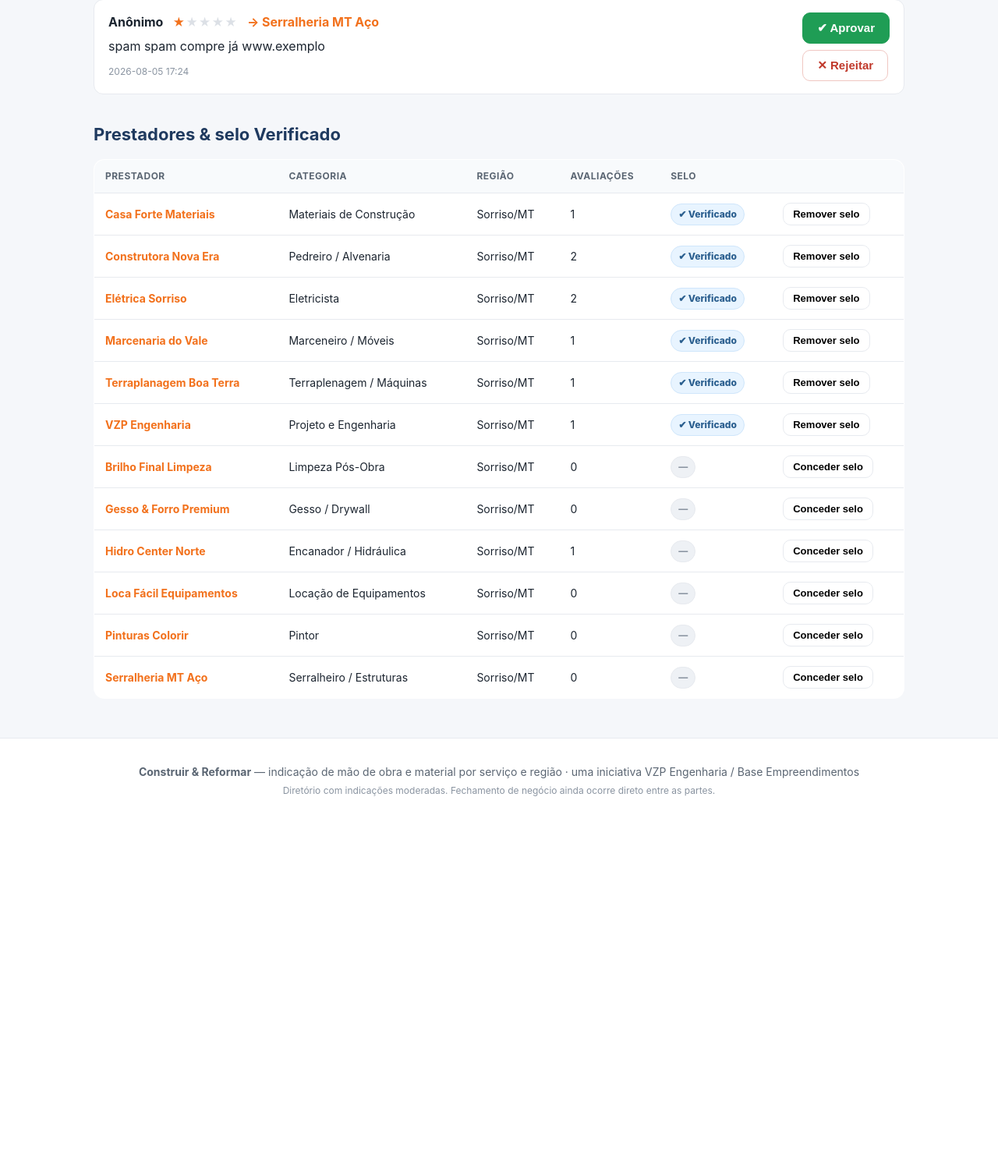
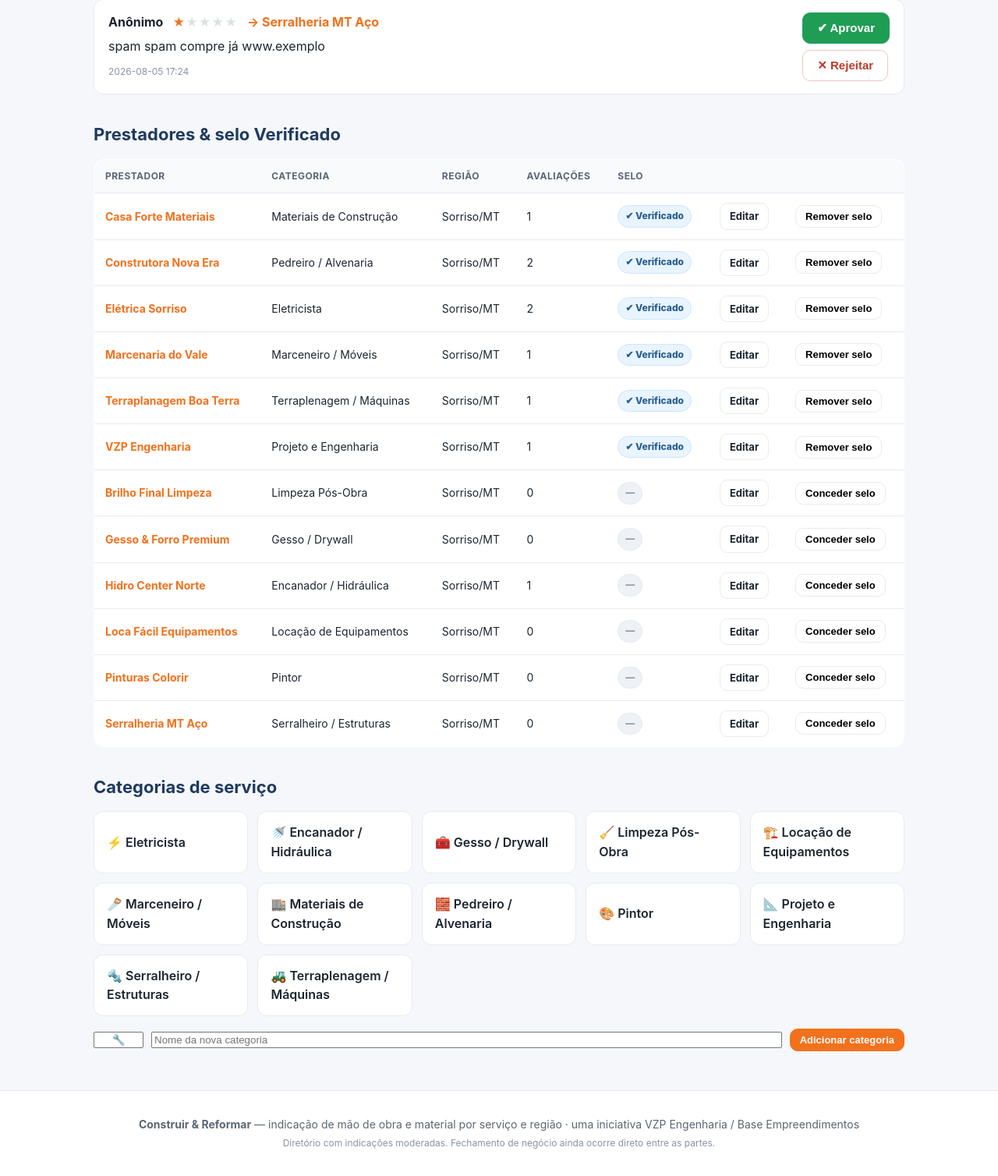
Before and after one commit to vitorzanchetpereira/vzp-construir-reformar-app-web, a Flask app: page /admin in a window 1280 px wide. Shown: the part 360-1868 px from the top of the page at 78% size. Before the commit the page ends 1381 px from the top, so only its background shows below. Run offline with Flask 3, Linux system fonts and the light colour scheme; the visitor is signed in with stand-in values (Sample User, id 1); data comes from the database, SQL or seed files in the repository; some libraries are stand-ins or nearby versions.

Commit message:
Adiciona API JSON (conector MCP) e admin: criar categoria, editar prestador
API por token (Authorization: Bearer, separada da sessão do navegador):
POST /api/login, GET/POST /api/categorias, GET /api/regioes, GET/POST
/api/prestadores, PUT /api/prestadores/<id>, GET /api/avaliacoes/pendentes,
POST /api/avaliacoes/<id>/aprovar|rejeitar — usada pelo conector MCP do
Claude para a Ana operar sem precisar do site. Cadastro de prestador via
API acha-antes-de-criar (não duplica) e relê após gravar.

No admin (site), duas capacidades que faltavam: criar categoria de serviço
nova, e editar QUALQUER prestador (antes só o próprio prestador editava o
próprio perfil). Extrai a lógica de atualização para _atualizar_dados_
prestador, reusada pelas duas rotas.

Co-Authored-By: Claude Sonnet 5 <noreply@anthropic.com>

```diff
--- a/app.py
+++ b/app.py
@@ -9,8 +9,9 @@ import re
 import secrets
 from functools import wraps
 from flask import (Flask, render_template, request, redirect, url_for,
-                   flash, abort, session)
+                   flash, abort, session, jsonify, g)
 from werkzeug.security import generate_password_hash, check_password_hash
+import api_auth
 import db
 import uploads
 
@@ -26,7 +27,11 @@ def _fmt_data(valor, n=10):
 
 @app.before_request
 def csrf_protect():
-    """Gera um token de sessão e valida todo POST (proteção CSRF)."""
+    """Gera um token de sessão e valida todo POST (proteção CSRF).
+    As rotas /api/* autenticam por token (Authorization: Bearer), não por
+    cookie de sessão — CSRF não se aplica a elas, então ficam de fora."""
+    if request.path.startswith("/api/"):
+        return
     if "csrf" not in session:
         session["csrf"] = secrets.token_hex(16)
     if request.method == "POST":
@@ -48,6 +53,27 @@ def _slugify(*partes):
     texto = " ".join(partes).lower()
     texto = re.sub(r"[^a-z0-9]+", "-", texto).strip("-")
     return texto
+
+
+def _slug_categoria_unico(nome):
+    base = _slugify(nome) or "categoria"
+    slug = base
+    i = 2
+    while db.query("SELECT 1 FROM categorias WHERE slug = ?", (slug,), one=True):
+        slug = f"{base}-{i}"
+        i += 1
+    return slug
+
+
+def obter_ou_criar_categoria(nome, icone="🔧"):
+    nome = (nome or "").strip()
+    if not nome:
+        return None
+    c = db.query("SELECT id FROM categorias WHERE LOWER(nome) = LOWER(?)", (nome,), one=True)
+    if c:
+        return c["id"]
+    slug = _slug_categoria_unico(nome)
+    return db.execute("INSERT INTO categorias (nome, slug, icone) VALUES (?,?,?)", (nome, slug, icone or "🔧"))
 
 
 def obter_ou_criar_regiao(nome, uf):
@@ -106,6 +132,59 @@ def _papel_required(papel):
 
 admin_required = _papel_required("admin")
 prestador_required = _papel_required("prestador")
+
+
+def api_admin_required(f):
+    """Para as rotas /api/*, usadas pelo conector MCP: autentica por token
+    (Authorization: Bearer <token>), não por cookie de sessão."""
+    @wraps(f)
+    def wrapper(*a, **kw):
+        auth = request.headers.get("Authorization", "")
+        token = auth[7:] if auth.startswith("Bearer ") else ""
+        claims = api_auth.verificar_token(token)
+        if not claims or claims.get("papel") != "admin":
+            return jsonify({"erro": "não autorizado"}), 401
+        g.api_usuario = claims
+        return f(*a, **kw)
+    return wrapper
+
+
+def _resolver_categoria_por_nome(nome):
+    nome = (nome or "").strip()
+    if not nome:
+        return None
+    c = db.query("SELECT id FROM categorias WHERE LOWER(nome) = LOWER(?)", (nome,), one=True)
+    return c["id"] if c else None
+
+
+def _parse_regiao_texto(texto):
+    """Aceita 'Cidade/UF' ou 'Cidade, UF'."""
+    texto = (texto or "").strip()
+    if not texto:
+        return None, None
+    for sep in ("/", ","):
+        if sep in texto:
+            cidade, uf = texto.split(sep, 1)
+            return cidade.strip(), uf.strip()
+    return None, None
+
+
+def _prestador_enxuto(p):
+    # p pode ser sqlite3.Row (sem .get()) ou RealDictRow do psycopg2 — usar só
+    # indexação por chave, que as duas classes suportam.
+    regiao_nome = p["regiao_nome"]
+    return {
+        "id": p["id"],
+        "nome": p["nome"],
+        "categoria": p["categoria_nome"],
+        "regiao": f"{regiao_nome}/{p['regiao_uf']}" if regiao_nome else None,
+        "telefone": p["telefone"],
+        "whatsapp": p["whatsapp"],
+        "descricao": p["descricao"],
+        "verificado": bool(p["verificado"]),
+        "media": float(p["media"]) if p["media"] is not None else 0.0,
+        "n_avaliacoes": int(p["n_avaliacoes"] or 0),
+    }
 
 
 def stats_aprovadas(prestador_id):
@@ -355,32 +434,56 @@ def painel():
     return render_template("painel.html", p=p, stats=s, avaliacoes=avaliacoes, pendentes=pendentes, fotos=fotos)
 
 
+def _atualizar_dados_prestador(pid, form, arquivo_foto):
+    """Usado tanto pelo prestador editando o próprio perfil quanto pelo admin
+    editando qualquer prestador. Devolve False se faltar campo obrigatório."""
+    nome = form.get("nome", "").strip()
+    categoria_id = form.get("categoria_id", "")
+    regiao_id = resolver_regiao(form)
+    if not (nome and categoria_id and regiao_id):
+        return False
+    campos = "nome=?, categoria_id=?, regiao_id=?, telefone=?, whatsapp=?, descricao=?"
+    valores = [nome, categoria_id, regiao_id, form.get("telefone", "").strip(),
+               form.get("whatsapp", "").strip(), form.get("descricao", "").strip()]
+    foto_url = uploads.upload_imagem(arquivo_foto)
+    if foto_url:
+        campos += ", foto_url=?"
+        valores.append(foto_url)
+    valores.append(pid)
+    db.execute(f"UPDATE prestadores SET {campos} WHERE id=?", valores)
+    return True
+
+
 @app.route("/painel/editar", methods=["GET", "POST"])
 @prestador_required
 def painel_editar():
     u = usuario_atual()
     pid = u["prestador_id"]
     if request.method == "POST":
-        f = request.form
-        nome = f.get("nome", "").strip()
-        categoria_id = f.get("categoria_id", "")
-        regiao_id = resolver_regiao(f)
-        if not (nome and categoria_id and regiao_id):
+        if not _atualizar_dados_prestador(pid, request.form, request.files.get("foto")):
             flash("Nome, categoria e região são obrigatórios.", "erro")
             return redirect(url_for("painel_editar"))
-        campos = "nome=?, categoria_id=?, regiao_id=?, telefone=?, whatsapp=?, descricao=?"
-        valores = [nome, categoria_id, regiao_id, f.get("telefone", "").strip(),
-                   f.get("whatsapp", "").strip(), f.get("descricao", "").strip()]
-        foto_url = uploads.upload_imagem(request.files.get("foto"))
-        if foto_url:
-            campos += ", foto_url=?"
-            valores.append(foto_url)
-        valores.append(pid)
-        db.execute(f"UPDATE prestadores SET {campos} WHERE id=?", valores)
         flash("Perfil atualizado!", "ok")
         return redirect(url_for("painel"))
     p = db.query("SELECT * FROM prestadores WHERE id = ?", (pid,), one=True)
-    return render_template("painel_editar.html", p=p)
+    return render_template("painel_editar.html", p=p,
+                           acao=url_for("painel_editar"), voltar=url_for("painel"))
+
+
+@app.route("/admin/prestador/<int:pid>/editar", methods=["GET", "POST"])
+@admin_required
+def admin_prestador_editar(pid):
+    p = db.query("SELECT * FROM prestadores WHERE id = ?", (pid,), one=True)
+    if not p:
+        abort(404)
+    if request.method == "POST":
+        if not _atualizar_dados_prestador(pid, request.form, request.files.get("foto")):
+            flash("Nome, categoria e região são obrigatórios.", "erro")
+            return redirect(url_for("admin_prestador_editar", pid=pid))
+        flash("Prestador atualizado!", "ok")
+        return redirect(url_for("admin_painel"))
+    return render_template("painel_editar.html", p=p,
+                           acao=url_for("admin_prestador_editar", pid=pid), voltar=url_for("admin_painel"))
 
 
 @app.route("/painel/fotos", methods=["POST"])
@@ -467,6 +570,22 @@ def admin_convidar():
     return render_template("admin_convidar.html", admins=admins)
 
 
+@app.route("/admin/categoria/criar", methods=["POST"])
+@admin_required
+def admin_categoria_criar():
+    nome = request.form.get("nome", "").strip()
+    icone = request.form.get("icone", "").strip()
+    if not nome:
+        flash("Informe o nome da categoria.", "erro")
+        return redirect(url_for("admin_painel"))
+    if db.query("SELECT 1 FROM categorias WHERE LOWER(nome) = LOWER(?)", (nome,), one=True):
+        flash("Já existe uma categoria com esse nome.", "erro")
+        return redirect(url_for("admin_painel"))
+    obter_ou_criar_categoria(nome, icone)
+    flash(f"Categoria '{nome}' criada!", "ok")
+    return redirect(url_for("admin_painel"))
+
+
 @app.route("/admin/prestador/<int:pid>/verificar", methods=["POST"])
 @admin_required
 def admin_verificar(pid):
@@ -477,6 +596,210 @@ def admin_verificar(pid):
     db.execute("UPDATE prestadores SET verificado = ? WHERE id = ?", (novo, pid))
     flash("Selo Verificado " + ("concedido." if novo else "removido."), "ok")
     return redirect(url_for("admin_painel"))
+
+
+# ---------------------------------------------------------------- API (conector MCP)
+# Autenticação por token (Authorization: Bearer), não por cookie de sessão —
+# usada pelo conector do Claude, não pelo navegador.
+@app.route("/api/login", methods=["POST"])
+def api_login():
+    dados = request.get_json(silent=True) or {}
+    email = (dados.get("email") or "").strip().lower()
+    senha = dados.get("senha") or ""
+    u = db.query("SELECT * FROM usuarios WHERE email = ?", (email,), one=True)
+    if not u or not check_password_hash(u["senha_hash"], senha):
+        return jsonify({"ok": False, "erro": "e-mail ou senha inválidos"}), 401
+    if u["papel"] != "admin":
+        return jsonify({"ok": False, "erro": "esta conta não é admin"}), 403
+    token = api_auth.emitir_token(u)
+    return jsonify({"ok": True, "token": token, "nome": u["nome"], "papel": u["papel"]})
+
+
+@app.route("/api/categorias")
+@api_admin_required
+def api_categorias():
+    return jsonify([dict(c) for c in categorias()])
+
+
+@app.route("/api/regioes")
+@api_admin_required
+def api_regioes():
+    return jsonify([dict(r) for r in regioes()])
+
+
+@app.route("/api/categorias", methods=["POST"])
+@api_admin_required
+def api_categorias_criar():
+    dados = request.get_json(silent=True) or {}
+    nome = (dados.get("nome") or "").strip()
+    if not nome:
+        return jsonify({"erro": "informe o nome da categoria"}), 400
+    existente = _resolver_categoria_por_nome(nome)
+    if existente:
+        return jsonify({"ja_existia": True, "id": existente, "nome": nome})
+    cid = obter_ou_criar_categoria(nome, dados.get("icone"))
+    return jsonify({"ok": True, "id": cid, "nome": nome})
+
+
+@app.route("/api/prestadores", methods=["GET"])
+@api_admin_required
+def api_prestadores_listar():
+    busca = request.args.get("q", "").strip()
+    cat = request.args.get("categoria", "").strip()
+    reg = request.args.get("regiao", "").strip()
+    try:
+        limite = min(int(request.args.get("limite", 50)), 200)
+    except ValueError:
+        limite = 50
+
+    sql = """
+        SELECT p.*, c.nome AS categoria_nome, r.nome AS regiao_nome, r.uf AS regiao_uf,
+               COUNT(a.id) AS n_avaliacoes, COALESCE(ROUND(AVG(a.nota),1),0) AS media
+        FROM prestadores p
+        JOIN categorias c ON c.id = p.categoria_id
+        LEFT JOIN regioes r ON r.id = p.regiao_id
+        LEFT JOIN avaliacoes a ON a.prestador_id = p.id AND a.status = 'aprovada'
+        WHERE 1=1
+    """
+    params = []
+    if busca:
+        sql += " AND (p.nome LIKE ? OR p.descricao LIKE ?)"
+        params += [f"%{busca}%", f"%{busca}%"]
+    if cat:
+        sql += " AND c.nome LIKE ?"
+        params.append(f"%{cat}%")
+    if reg:
+        sql += " AND (r.nome LIKE ? OR r.uf LIKE ?)"
+        params += [f"%{reg}%", f"%{reg}%"]
+    sql += " GROUP BY p.id, c.id, r.id ORDER BY p.nome LIMIT ?"
+    params.append(limite)
+    rows = db.query(sql, params)
+    return jsonify([_prestador_enxuto(r) for r in rows])
+
+
+@app.route("/api/prestadores", methods=["POST"])
+@api_admin_required
+def api_prestadores_criar():
+    dados = request.get_json(silent=True) or {}
+    nome = (dados.get("nome") or "").strip()
+    categoria_nome = dados.get("categoria") or ""
+    regiao_texto = dados.get("regiao") or ""
+    forcar = bool(dados.get("forcar"))
+    if not (nome and categoria_nome and regiao_texto):
+        return jsonify({"erro": "informe nome, categoria e regiao (ex.: 'Sinop/MT')"}), 400
+
+    categoria_id = _resolver_categoria_por_nome(categoria_nome)
+    if not categoria_id:
+        return jsonify({"erro": f"categoria '{categoria_nome}' não existe",
+                        "opcoes": [c["nome"] for c in categorias()]}), 400
+
+    cidade, uf = _parse_regiao_texto(regiao_texto)
+    regiao_id = obter_ou_criar_regiao(cidade, uf)
+    if not regiao_id:
+        return jsonify({"erro": "região inválida — use o formato 'Cidade/UF'"}), 400
+
+    if not forcar:
+        existentes = db.query(
+            "SELECT id, nome FROM prestadores WHERE regiao_id = ? AND LOWER(nome) = LOWER(?)",
+            (regiao_id, nome),
+        )
+        if existentes:
+            return jsonify({
+                "ja_existia": True,
+                "aviso": "Já existe prestador com esse nome nessa região — não criei outro. "
+                         "Use forcar=true se quiser cadastrar mesmo assim.",
+                "candidatos": [dict(e) for e in existentes],
+            })
+
+    pid = db.execute(
+        """INSERT INTO prestadores (nome, categoria_id, regiao_id, telefone, whatsapp, descricao)
+           VALUES (?,?,?,?,?,?)""",
+        (nome, categoria_id, regiao_id, (dados.get("telefone") or "").strip(),
+         (dados.get("whatsapp") or "").strip(), (dados.get("descricao") or "").strip()),
+    )
+    novo = db.query(
+        """SELECT p.*, c.nome AS categoria_nome, r.nome AS regiao_nome, r.uf AS regiao_uf,
+                  0 AS n_avaliacoes, 0 AS media
+           FROM prestadores p JOIN categorias c ON c.id = p.categoria_id
+           LEFT JOIN regioes r ON r.id = p.regiao_id WHERE p.id = ?""",
+        (pid,), one=True,
+    )
+    if not novo:
+        return jsonify({"erro": "falha ao gravar — tente de novo"}), 500
+    return jsonify({"ok": True, "prestador": _prestador_enxuto(novo)})
+
+
+_CAMPOS_EDITAVEIS = ("nome", "telefone", "whatsapp", "descricao")
+
+
+@app.route("/api/prestadores/<int:pid>", methods=["PUT"])
+@api_admin_required
+def api_prestadores_editar(pid):
+    if not db.query("SELECT 1 FROM prestadores WHERE id = ?", (pid,), one=True):
+        return jsonify({"erro": "prestador não encontrado"}), 404
+    dados = request.get_json(silent=True) or {}
+    sets, valores = [], []
+    for campo in _CAMPOS_EDITAVEIS:
+        if campo in dados:
+            sets.append(f"{campo} = ?")
+            valores.append((dados[campo] or "").strip())
+    if "categoria" in dados:
+        cid = _resolver_categoria_por_nome(dados["categoria"])
+        if not cid:
+            return jsonify({"erro": f"categoria '{dados['categoria']}' não existe",
+                            "opcoes": [c["nome"] for c in categorias()]}), 400
+        sets.append("categoria_id = ?")
+        valores.append(cid)
+    if "regiao" in dados:
+        cidade, uf = _parse_regiao_texto(dados["regiao"])
+        rid = obter_ou_criar_regiao(cidade, uf)
+        if not rid:
+            return jsonify({"erro": "região inválida — use o formato 'Cidade/UF'"}), 400
+        sets.append("regiao_id = ?")
+        valores.append(rid)
+    if not sets:
+        return jsonify({"erro": "nenhum campo válido para atualizar"}), 400
+    valores.append(pid)
+    db.execute(f"UPDATE prestadores SET {', '.join(sets)} WHERE id = ?", valores)
+    atualizado = db.query(
+        """SELECT p.*, c.nome AS categoria_nome, r.nome AS regiao_nome, r.uf AS regiao_uf,
+                  (SELECT COUNT(*) FROM avaliacoes a WHERE a.prestador_id=p.id AND a.status='aprovada') AS n_avaliacoes,
+                  (SELECT COALESCE(ROUND(AVG(nota),1),0) FROM avaliacoes a
+                    WHERE a.prestador_id=p.id AND a.status='aprovada') AS media
+           FROM prestadores p JOIN categorias c ON c.id = p.categoria_id
+           LEFT JOIN regioes r ON r.id = p.regiao_id WHERE p.id = ?""",
+        (pid,), one=True,
+    )
+    return jsonify({"ok": True, "prestador": _prestador_enxuto(atualizado)})
+
+
+@app.route("/api/avaliacoes/pendentes", methods=["GET"])
+@api_admin_required
+def api_avaliacoes_pendentes():
+    try:
+        limite = min(int(request.args.get("limite", 50)), 200)
+    except ValueError:
+        limite = 50
+    rows = db.query(
+        """SELECT a.id, a.autor, a.nota, a.comentario, a.criado_em,
+                  p.id AS prestador_id, p.nome AS prestador_nome
+           FROM avaliacoes a JOIN prestadores p ON p.id = a.prestador_id
+           WHERE a.status = 'pendente' ORDER BY a.criado_em LIMIT ?""",
+        (limite,),
+    )
+    return jsonify([{**dict(r), "criado_em": str(r["criado_em"])} for r in rows])
+
+
+@app.route("/api/avaliacoes/<int:aid>/<acao>", methods=["POST"])
+@api_admin_required
+def api_avaliacao_moderar(aid, acao):
+    if acao not in ("aprovar", "rejeitar"):
+        return jsonify({"erro": "ação inválida — use aprovar ou rejeitar"}), 400
+    if not db.query("SELECT 1 FROM avaliacoes WHERE id = ?", (aid,), one=True):
+        return jsonify({"erro": "avaliação não encontrada"}), 404
+    novo = "aprovada" if acao == "aprovar" else "rejeitada"
+    db.execute("UPDATE avaliacoes SET status = ? WHERE id = ?", (novo, aid))
+    return jsonify({"ok": True, "id": aid, "status": novo})
 
 
 # ---------------------------------------------------------------- erros
--- a/requirements.txt
+++ b/requirements.txt
@@ -2,3 +2,4 @@ Flask>=3.0
 gunicorn>=21.0
 psycopg2-binary>=2.9
 cloudinary>=1.40
+pyjwt>=2.8.0,<3.0.0
--- a/templates/admin.html
+++ b/templates/admin.html
@@ -45,7 +45,7 @@
   <h2 class="secao-titulo">Prestadores &amp; selo Verificado</h2>
   <table class="tabela">
     <thead>
-      <tr><th>Prestador</th><th>Categoria</th><th>Região</th><th>Avaliações</th><th>Selo</th><th></th></tr>
+      <tr><th>Prestador</th><th>Categoria</th><th>Região</th><th>Avaliações</th><th>Selo</th><th></th><th></th></tr>
     </thead>
     <tbody>
       {% for p in prestadores %}
@@ -57,6 +57,9 @@
           <td>
             {% if p['verificado'] %}<span class="selo">✔ Verificado</span>
             {% else %}<span class="selo selo-cinza">—</span>{% endif %}
+          </td>
+          <td>
+            <a class="btn btn-mini" href="{{ url_for('admin_prestador_editar', pid=p['id']) }}">Editar</a>
           </td>
           <td>
             <form action="{{ url_for('admin_verificar', pid=p['id']) }}" method="post">
@@ -72,4 +75,19 @@
   </table>
 </section>
 
+<section>
+  <h2 class="secao-titulo">Categorias de serviço</h2>
+  <div class="grid-cats">
+    {% for c in todas_categorias %}
+      <span class="cat-chip">{{ c['icone'] }} {{ c['nome'] }}</span>
+    {% endfor %}
+  </div>
+  <form action="{{ url_for('admin_categoria_criar') }}" method="post" class="form-foto">
+    <input type="hidden" name="_csrf" value="{{ csrf_token }}">
+    <input type="text" name="icone" placeholder="🔧" maxlength="4" style="max-width:64px;text-align:center">
+    <input type="text" name="nome" placeholder="Nome da nova categoria" required style="flex:1;min-width:200px">
+    <button class="btn btn-primary btn-mini" type="submit">Adicionar categoria</button>
+  </form>
+</section>
+
 {% endblock %}
--- a/templates/painel_editar.html
+++ b/templates/painel_editar.html
@@ -3,12 +3,12 @@
 {% block titulo %}Editar perfil{% endblock %}
 {% block conteudo %}
 
-<a class="voltar" href="{{ url_for('painel') }}">← Voltar ao painel</a>
+<a class="voltar" href="{{ voltar }}">← Voltar</a>
 
 <section class="form-box estreito">
-  <h1 class="pagina-titulo">Editar perfil</h1>
+  <h1 class="pagina-titulo">Editar {{ 'perfil' if voltar == url_for('painel') else 'prestador' }}</h1>
 
-  <form action="{{ url_for('painel_editar') }}" method="post" class="form" enctype="multipart/form-data">
+  <form action="{{ acao }}" method="post" class="form" enctype="multipart/form-data">
     <input type="hidden" name="_csrf" value="{{ csrf_token }}">
     <div class="campo">
       <label for="nome">Nome do negócio / profissional *</label>
```
Also changed, not shown: api_auth.py (added, +34 -0 lines).
